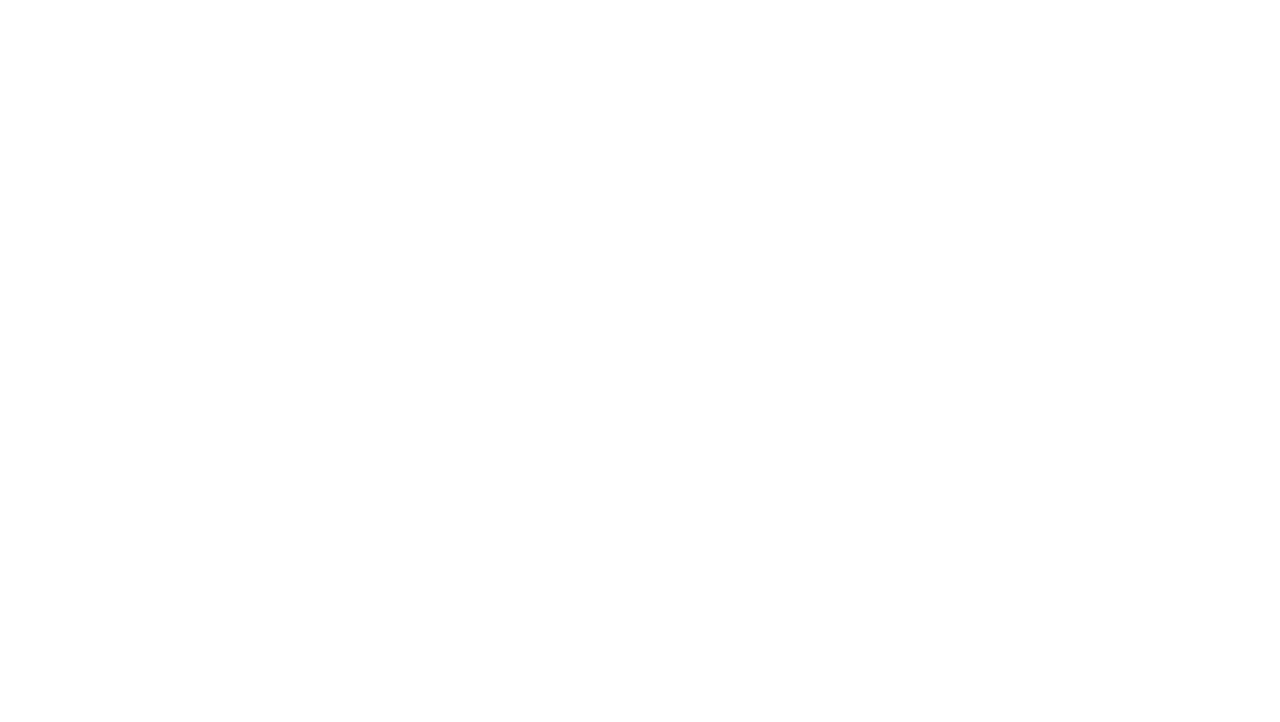
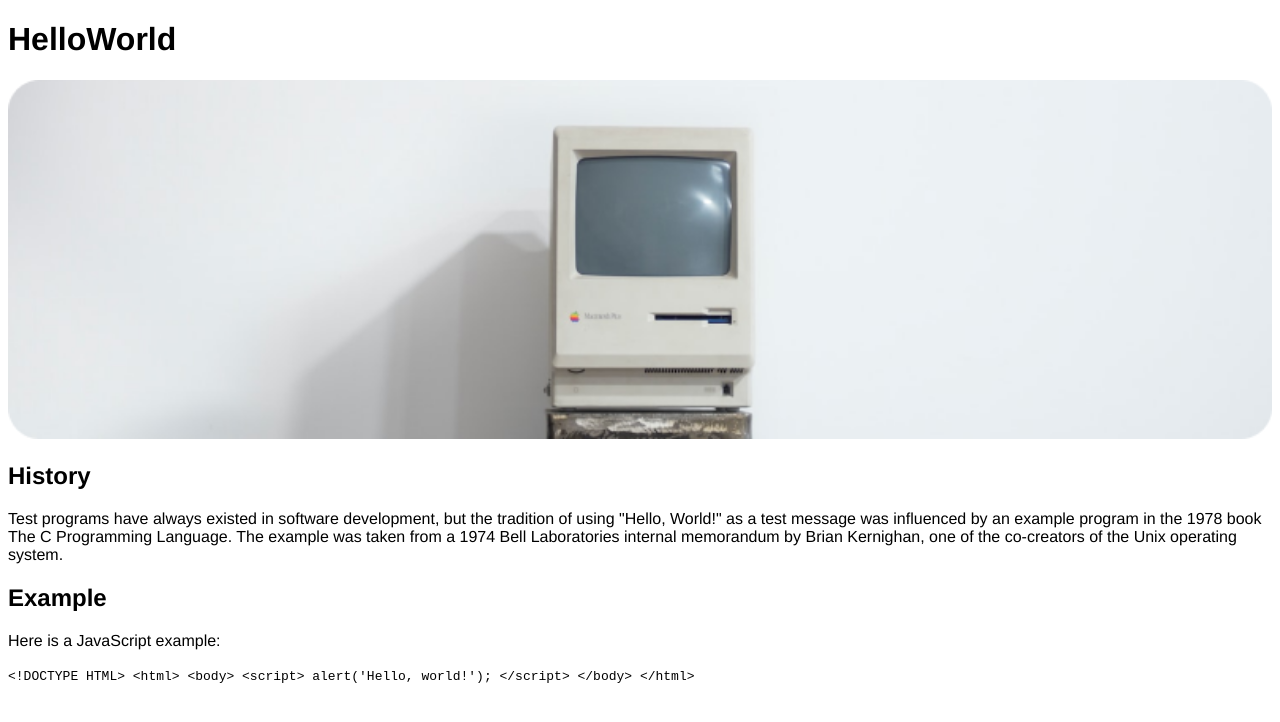
Before and after one commit to KlutzyFella/Hello-World-MI-349, a plain HTML site: page index.html in a window 1280 px wide. Drawn offline with Linux system fonts and the light colour scheme.

Commit message:
Added Html Code and Basic Css
Added Html Code and Basic Css

```diff
--- a/index.html
+++ b/index.html
@@ -3,9 +3,34 @@
 <head>
     <meta charset="UTF-8">
     <meta name="viewport" content="width=device-width, initial-scale=1.0">
-    <title>Document</title>
+    <title>Hello World</title>
+    <link rel="stylesheet" href="screen.css">
 </head>
 <body>
-
+    <h1>HelloWorld</h1>
+    <img src="images/computerImage.png" alt="Vintage Mac">
+    <section>
+        <h2>History</h2>
+        <p>
+            Test programs have always existed in software development, but the tradition of using "Hello, World!" as a test message was influenced by an example program in the 1978 book The C Programming Language. The example was taken from a 1974 Bell Laboratories internal memorandum by Brian Kernighan, one of the co-creators of the Unix operating system.
+        </p>
+    </section>
+    <section>
+        <h2>Example</h2>
+        <p>
+            Here is a JavaScript example:
+        </p>
+        <code>
+            &lt;!DOCTYPE HTML&gt;
+            &lt;html&gt;
+            &lt;body&gt;
+                &lt;script&gt;
+                alert('Hello, world!');
+                &lt;/script&gt;
+            &lt;/body&gt;
+            &lt;/html&gt;
+        </code>
+    </section>
+    <script src="index.js"></script>
 </body>
 </html>
--- /dev/null
+++ b/screen.css
@@ -0,0 +1,10 @@
+/* Add screen styles */
+
+body {
+    background: #fff;
+    font-family: Helvetica, sans-serif;
+}
+
+img {
+    width: 100%;
+}
```
Also changed, not shown: images/Logo.png (added), images/computerImage.png (added), index.js (added).
